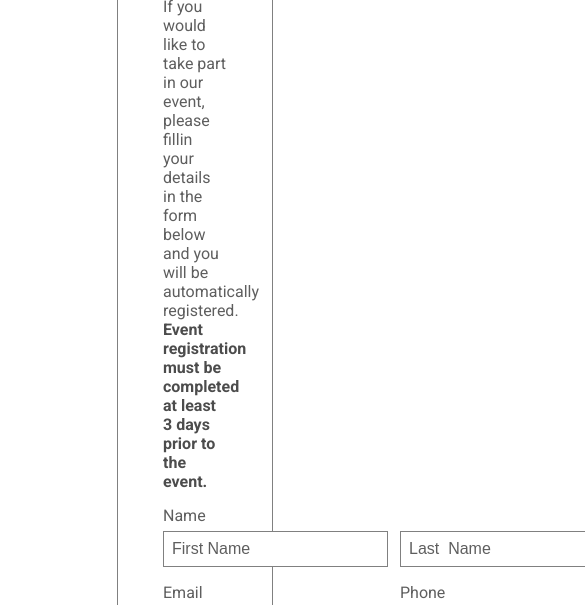
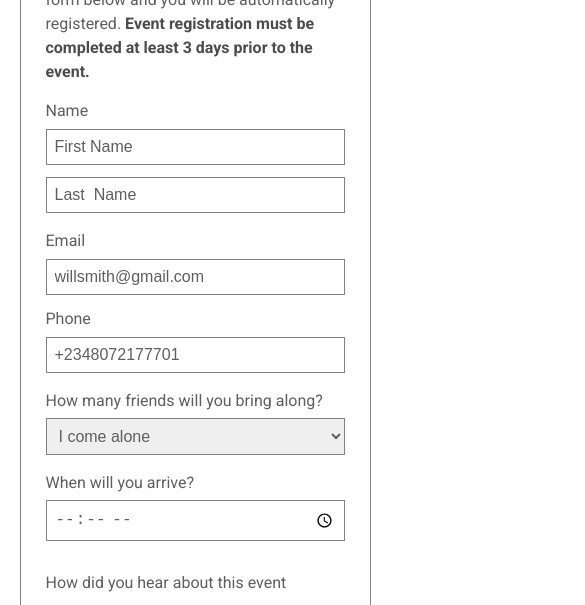
Before and after one commit to A-Olatunbosun/event-registration-form, a plain HTML site: page index.html in a window 390 px wide. Shown: the part 229-834 px from the top of the page, 585 px wide, since content can reach past the window. Drawn offline with Linux system fonts and the light colour scheme.

Commit message:
Added Media Queries to the CSS file

```diff
--- a/style.css
+++ b/style.css
@@ -9,6 +9,7 @@ body {
   font-weight: 400;
   font-size: 16px;
   color: rgb(94, 94, 94);
+  line-height: 1.5;
 }
 
 main {
@@ -74,9 +75,15 @@ form > div {
 
 .names,
 .contact {
+  width: 100%;
   display: flex;
   flex-direction: row;
   gap: 12px;
+}
+
+.names input,
+.contact input {
+  width: 100%;
 }
 
 .names div,
@@ -90,6 +97,7 @@ form > div {
   flex-direction: column;
   gap: 6px;
 }
+
 .lastname {
   visibility: hidden;
 }
@@ -135,3 +143,41 @@ button:hover {
   background-color: rgb(0, 0, 0);
   color: rgb(255, 255, 255);
 }
+
+@media (max-width: 1100px) {
+  main {
+    width: 50%;
+  }
+}
+
+@media (max-width: 850px) and (min-width: 750px) {
+  main {
+    width: 70%;
+  }
+}
+
+@media (max-width: 750px) {
+  main {
+    width: 90%;
+  }
+}
+
+@media (max-width: 540px) {
+  .names,
+  .contact {
+    width: 100%;
+    display: flex;
+    flex-direction: column;
+    gap: 12px;
+  }
+
+  .lastname {
+    display: none;
+  }
+}
+
+@media (max-width: 450px) {
+  main {
+    padding: 25px;
+  }
+}
```
